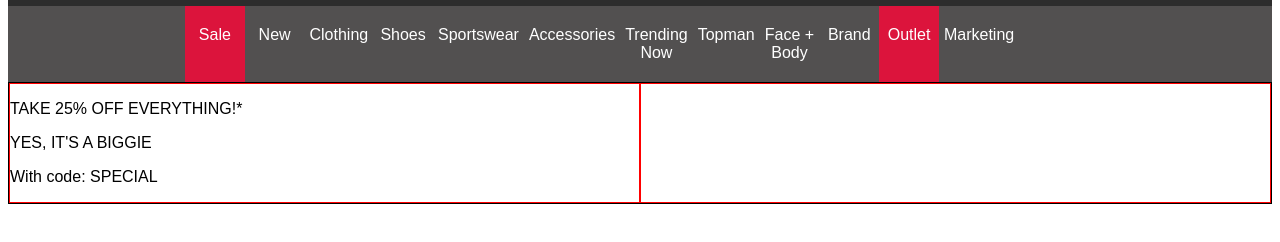
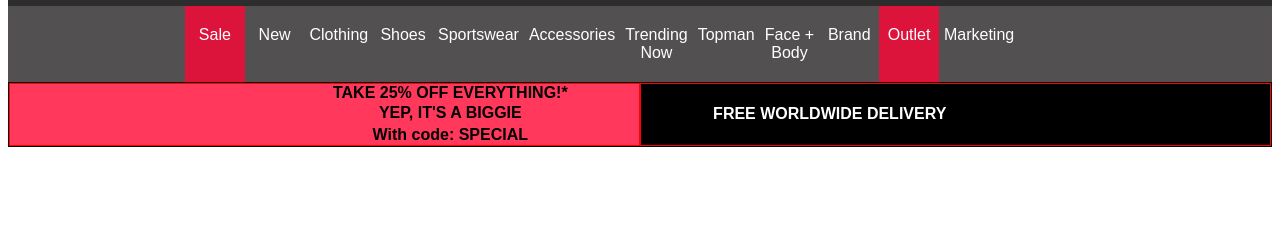
Before and after one commit to SayedMajid/ASOS-Clone, a plain HTML site: page HTML/men.html in a window 1280 px wide. Shown: the part 62-304 px from the top of the page. Drawn offline with Linux system fonts and the light colour scheme.

Commit message:
all navbars done

```diff
--- a/CSS/men.css
+++ b/CSS/men.css
@@ -74,3 +74,28 @@ body{
 #navbar3>div{
     border: 1px solid red;
 }
+#navbar3>div>p{
+    margin-top: 0px;
+    font-weight: bold;
+    text-align: center;
+    margin-left: 40%;
+}
+#navbar3>div>p:nth-child(2){
+    margin-top: -14px;
+}
+#navbar3>div>p:nth-child(3){
+    margin-top: -12px;
+    margin-bottom: 0px;
+}
+#navbar3>div:last-child{
+    text-align:center;
+    background-color: black;
+}
+#navbar3>div:first-child{
+    text-align:center;
+    background-color: #ff385c;
+}
+#navbar3>div>h4{
+    margin-right: 40%;
+    color: white;
+}
--- a/HTML/men.html
+++ b/HTML/men.html
@@ -39,10 +39,12 @@
     <div id="navbar3">
         <div>
             <p>TAKE 25% OFF EVERYTHING!*</p>
-            <p>YES, IT'S A BIGGIE</p>
+            <p>YEP, IT'S A BIGGIE</p>
             <p>With code: SPECIAL</p>
         </div>
-        <div></div>
+        <div>
+            <h4>FREE WORLDWIDE DELIVERY</h4>
+        </div>
     </div>
 </body>
 </html>
```
